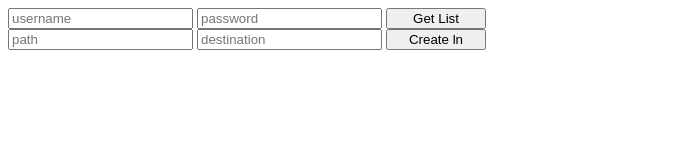
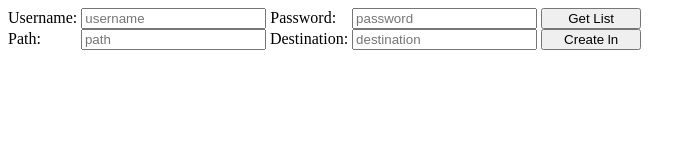
Before and after one commit to Sabrina-Fox/quick-ln, a website: page src/index.html in a window 1280 px wide. Shown: the whole page, without its empty margins (0-696 px from the left). Drawn offline with Linux system fonts and the light colour scheme.

Commit message:
fixed css && added text for input

```diff
--- a/src/index.css
+++ b/src/index.css
@@ -1,5 +1,7 @@
 p {
     display: inline;
+}
+.error {
     color: red;
 }
 button {
--- a/src/index.html
+++ b/src/index.html
@@ -8,16 +8,16 @@
 </head>
 <body>
     <div>
-        <input type="text" name="username" id="username" placeholder="username">
-        <input type="text" name="password" id="password" placeholder="password">
+        <p>Username: </p><input type="text" name="username" id="username" placeholder="username">
+        <p>Password: &nbsp;&nbsp;&nbsp;</p><input type="text" name="password" id="password" placeholder="password">
         <button id="get" onclick="getList()">Get List</button>
-        <p id="get_error"></p>
+        <p id="get_error" class="error"></p>
     </div>
     <div>
-        <input type="text" name="path" id="path" placeholder="path">
-        <input type="text" name="destination" id="destination" placeholder="destination">
+        <p>Path: &nbsp;&nbsp;&nbsp;&nbsp;&nbsp;&nbsp;&nbsp;&nbsp;&nbsp;</p><input type="text" name="path" id="path" placeholder="path">
+        <p>Destination: </p><input type="text" name="destination" id="destination" placeholder="destination">
         <button id="create" onclick="createLink()">Create ln</button>
-        <p id="create_error"></p>
+        <p id="create_error" class="error"></p>
     </div>
     <br>
     <div id="list">
```
